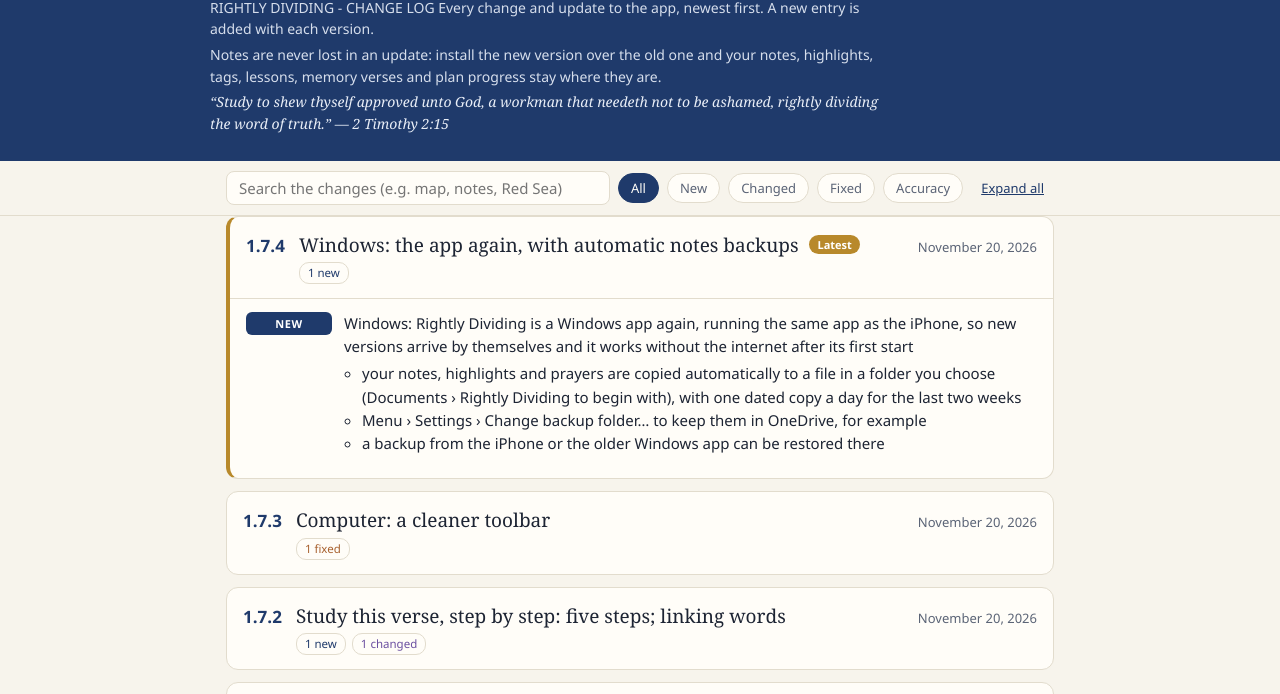
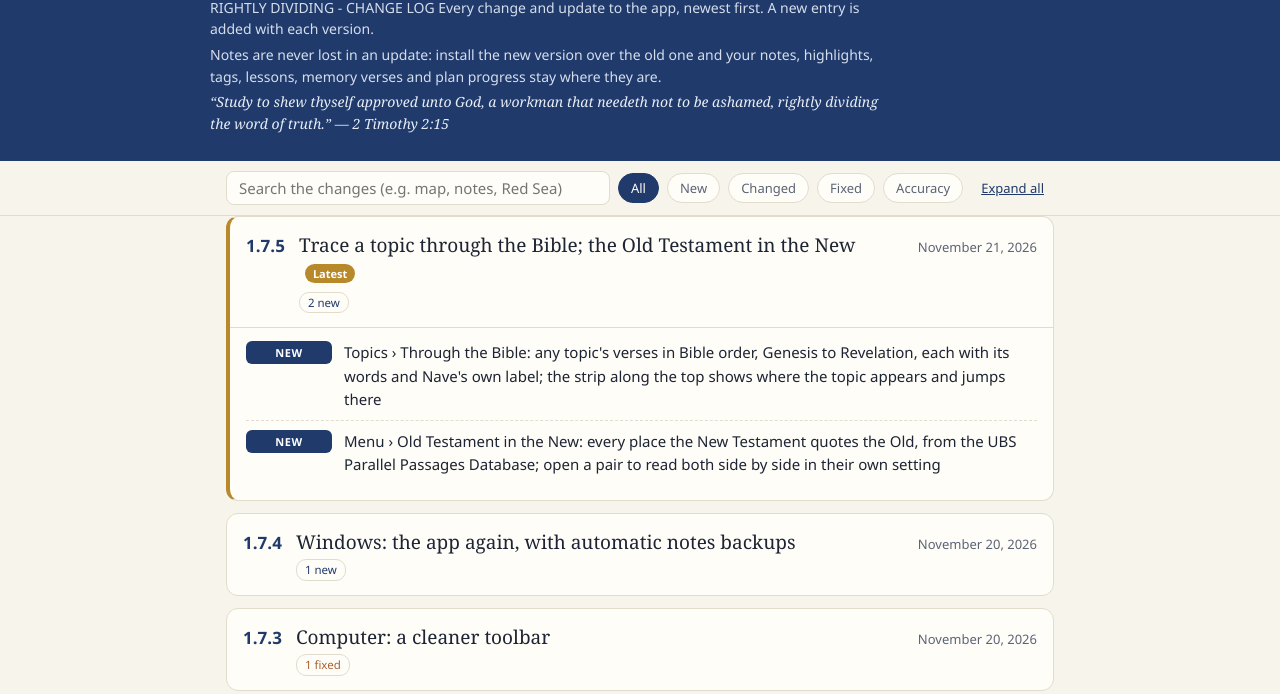
Before and after one commit to cmundell/rightly-dividing-fmnrj8, a plain HTML site: page CHANGELOG.html in a window 1280 px wide. Shown: the part 105-799 px from the top of the page. Drawn offline with Linux system fonts and the light colour scheme.

Commit message:
Rightly Dividing 1.7.5: Topics › Through the Bible; Old Testament in the New
Co-Authored-By: Claude Opus 5.5 <noreply@anthropic.com>
Claude-Session: https://claude.ai/code/session_01Q745QoQnpJZ94K6cLyVB67

```diff
--- a/CHANGELOG.html
+++ b/CHANGELOG.html
@@ -72,8 +72,13 @@
   <button class="btn" id="toggle">Expand all</button>
 </div></div>
 <main class="wrap">
-  <details class="ver" id="v1.7.4" open>
-    <summary><span class="vnum">1.7.4</span><span class="vtitle">Windows: the app again, with automatic notes backups <span class="latest">Latest</span></span>
+  <details class="ver" id="v1.7.5" open>
+    <summary><span class="vnum">1.7.5</span><span class="vtitle">Trace a topic through the Bible; the Old Testament in the New <span class="latest">Latest</span></span>
+      <span class="vmeta">November 21, 2026</span><span class="vtags"><span class="pill p-new">2 new</span></span></summary>
+    <ul class="items"><li class="it t-new"><span class="tag tag-new">New</span><div>Topics › Through the Bible: any topic's verses in Bible order, Genesis to Revelation, each with its words and Nave's own label; the strip along the top shows where the topic appears and jumps there</div></li><li class="it t-new"><span class="tag tag-new">New</span><div>Menu › Old Testament in the New: every place the New Testament quotes the Old, from the UBS Parallel Passages Database; open a pair to read both side by side in their own setting</div></li></ul>
+  </details>
+  <details class="ver" id="v1.7.4">
+    <summary><span class="vnum">1.7.4</span><span class="vtitle">Windows: the app again, with automatic notes backups</span>
       <span class="vmeta">November 20, 2026</span><span class="vtags"><span class="pill p-new">1 new</span></span></summary>
     <ul class="items"><li class="it t-new"><span class="tag tag-new">New</span><div>Windows: Rightly Dividing is a Windows app again, running the same app as the iPhone, so new versions arrive by themselves and it works without the internet after its first start<ul><li>your notes, highlights and prayers are copied automatically to a file in a folder you choose (Documents › Rightly Dividing to begin with), with one dated copy a day for the last two weeks</li><li>Menu › Settings › Change backup folder… to keep them in OneDrive, for example</li><li>a backup from the iPhone or the older Windows app can be restored there</li></ul></div></li></ul>
   </details>
--- a/sw.js
+++ b/sw.js
@@ -1,6 +1,6 @@
 'use strict';
 // Keeps Rightly Dividing working offline. The cache name changes with every release.
-const CACHE = 'sts-1.7.4-520424a7c3';
+const CACHE = 'sts-1.7.5-d3ce0ca249';
 const SHELL = ["./", "CHANGELOG.html", "data/basemap.json", "data/brand-bg.jpg", "data/gospel.json", "data/journeys.json", "data/landmarks.json", "data/phrases.json", "data/relief.jpg", "data/tidwell.json", "data/votd.json", "features.js", "home.js", "icon-180.png", "icon-192.png", "icon-512.png", "index.html", "lib/cjs-shim.js", "lib/db.js", "lib/docx.js", "lib/jszip.min.js", "lib/sql-wasm-browser.js", "lib/sql-wasm-browser.wasm", "listen.js", "manifest.webmanifest", "maps.js", "reader.js", "refparse.js", "robots.txt", "study.js", "styles.css", "tools.js", "tsk-web.js", "walk.js", "web.css", "web.js"];
 self.addEventListener('install', (e) => {
   e.waitUntil(caches.open(CACHE).then((c) => c.addAll(SHELL)).then(() => self.skipWaiting()));
--- a/tsk-web.js
+++ b/tsk-web.js
@@ -5,7 +5,7 @@
 /* global initSqlJs, TskDb, JSZip, wRun, wPara, HL_FILL */
 
 (() => {
-  const VERSION = '1.7.4';
+  const VERSION = '1.7.5';
   // the Windows app (windows/ folder) adds rdDesktop: your notes are also copied to a real file in a folder you choose
   const desk = window.rdDesktop || null;
   let deskTimer = null;
```
